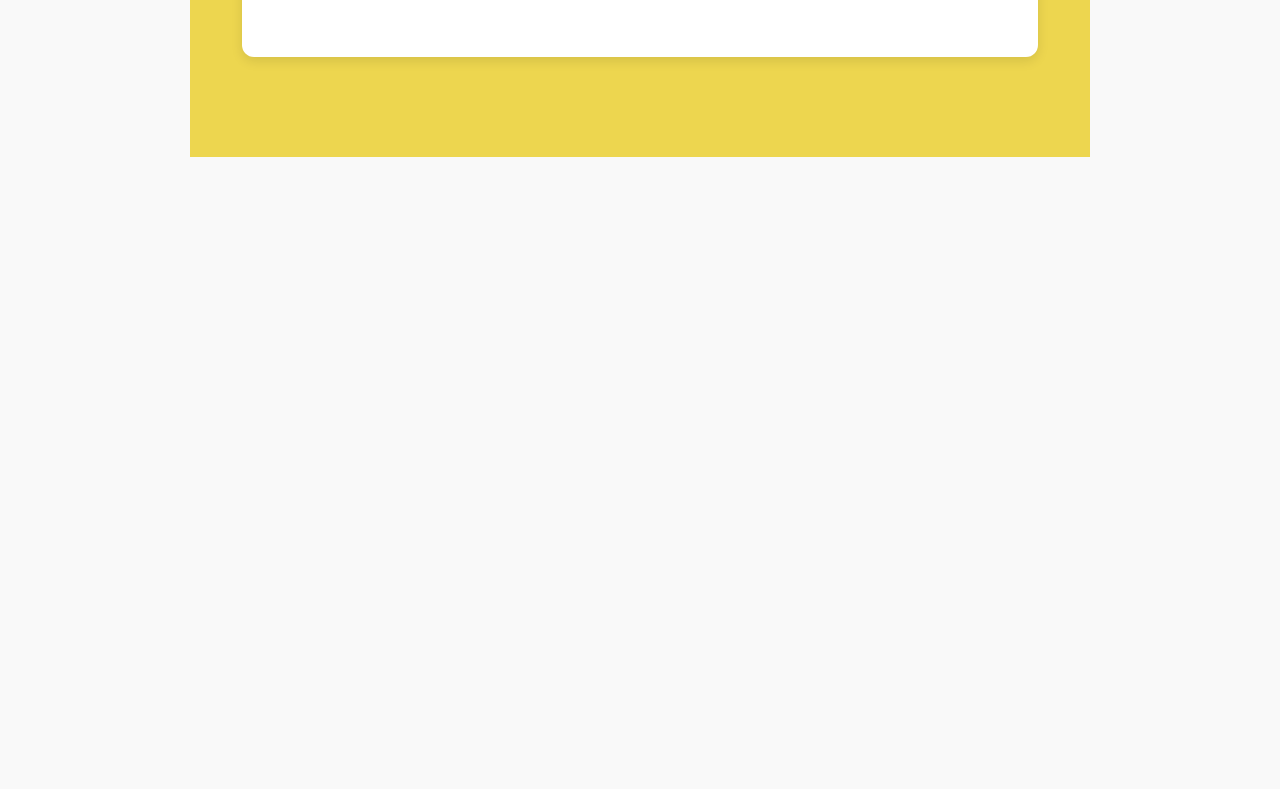
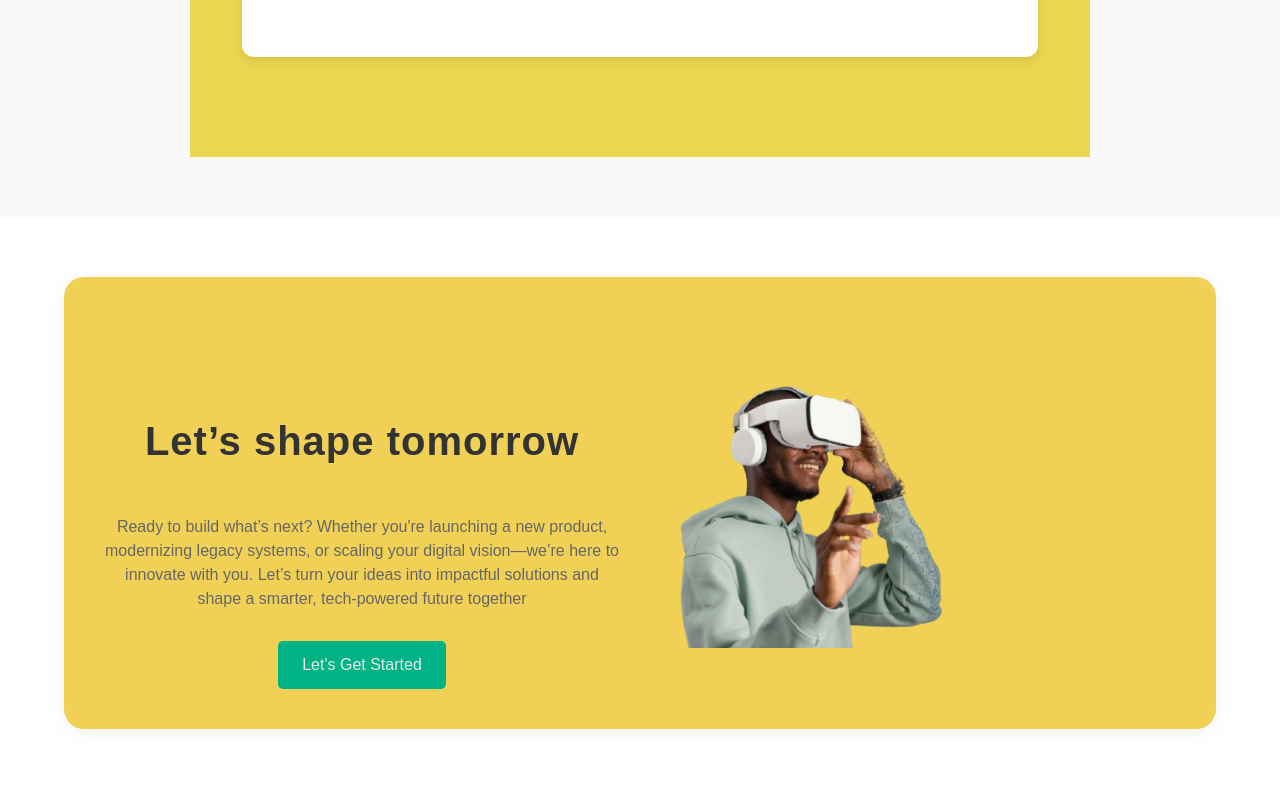
Before and after one commit to sundhar1234/Web, a plain HTML site: page index.html in a window 1280 px wide. Shown: the part 5283-6072 px from the top of the page. Before the commit the page ends 5500 px from the top, so only its background shows below. Drawn offline with Linux system fonts and the light colour scheme; a script that the page names is missing.

Commit message:
contantchanges

```diff
--- a/index.html
+++ b/index.html
@@ -363,6 +363,21 @@
     </div>
   </section>
 
+  <section class="analytics-wrapper">
+  <div class="analytics-box">
+    <div class="analytics-text">
+     <h1 class="main-heading">Let’s shape tomorrow</h1>
+
+      <p>Ready to build what’s next? Whether you're launching a new product, modernizing legacy systems, or scaling your digital vision—we’re here to innovate with you. Let’s turn your ideas    into impactful solutions and shape a smarter, tech-powered future together</p>
+
+      <button>Let's Get Started</button>
+    </div>
+    <div class="analytics-image">
+      <img src="./Photos/A1.png" alt="Analytics Graphic" />
+    </div>
+  </div>
+</section>
+
   <script src="script.js"></script>
 <script>
   function showSlide(slideNumber) {
--- a/style.css
+++ b/style.css
@@ -685,3 +685,84 @@ h1 {
   border-radius: 10px;
   box-shadow: 0 10px 30px rgba(0, 0, 0, 0.2);
 }
+
+.analytics-wrapper {
+  background-color: #ffffff; /* Page background */
+  padding: 60px 0;
+  display: flex;
+  justify-content: center;
+}
+
+.analytics-box {
+  background-color: #f0d156; /* Yellow box */
+  display: flex;
+  flex-wrap: wrap;
+  justify-content: space-between;
+  align-items: center;
+  padding: 40px;
+  border-radius: 20px;
+  max-width: 1200px;
+  width: 90%;
+  box-shadow: 0 4px 20px rgba(0, 0, 0, 0.05);
+}
+
+.analytics-text {
+  flex: 1 1 45%;
+}
+
+.analytics-text h1 {
+  font-size: 2.5rem;
+  color: #333;
+  margin-bottom: 50px;
+
+}
+
+.analytics-text p {
+  font-size: 1.5rem;
+  color: #555;
+  margin-bottom: 50px;
+}
+
+.analytics-text p {
+  font-size: 1rem;
+  color: #666;
+  margin-bottom: 30px;
+}
+
+.analytics-text button {
+  padding: 12px 24px;
+  background-color: #00b386;
+  color: rgb(232, 232, 232);
+  border: none;
+  border-radius: 5px;
+  font-size: 1rem;
+  cursor: pointer;
+}
+
+.analytics-image {
+  flex: 1 1 45%;
+  text-align: center;
+  margin-left: 40px;
+}
+
+.analytics-image img {
+  max-width: 100%;
+  height: auto;
+  border-radius: 10px;
+}
+
+@media (max-width: 768px) {
+  .analytics-box {
+    flex-direction: column;
+    text-align: center;
+  }
+
+  .analytics-text,
+  .analytics-image {
+    flex: 1 1 100%;
+  }
+
+  .analytics-image {
+    margin-top: 30px;
+  }
+}
```
